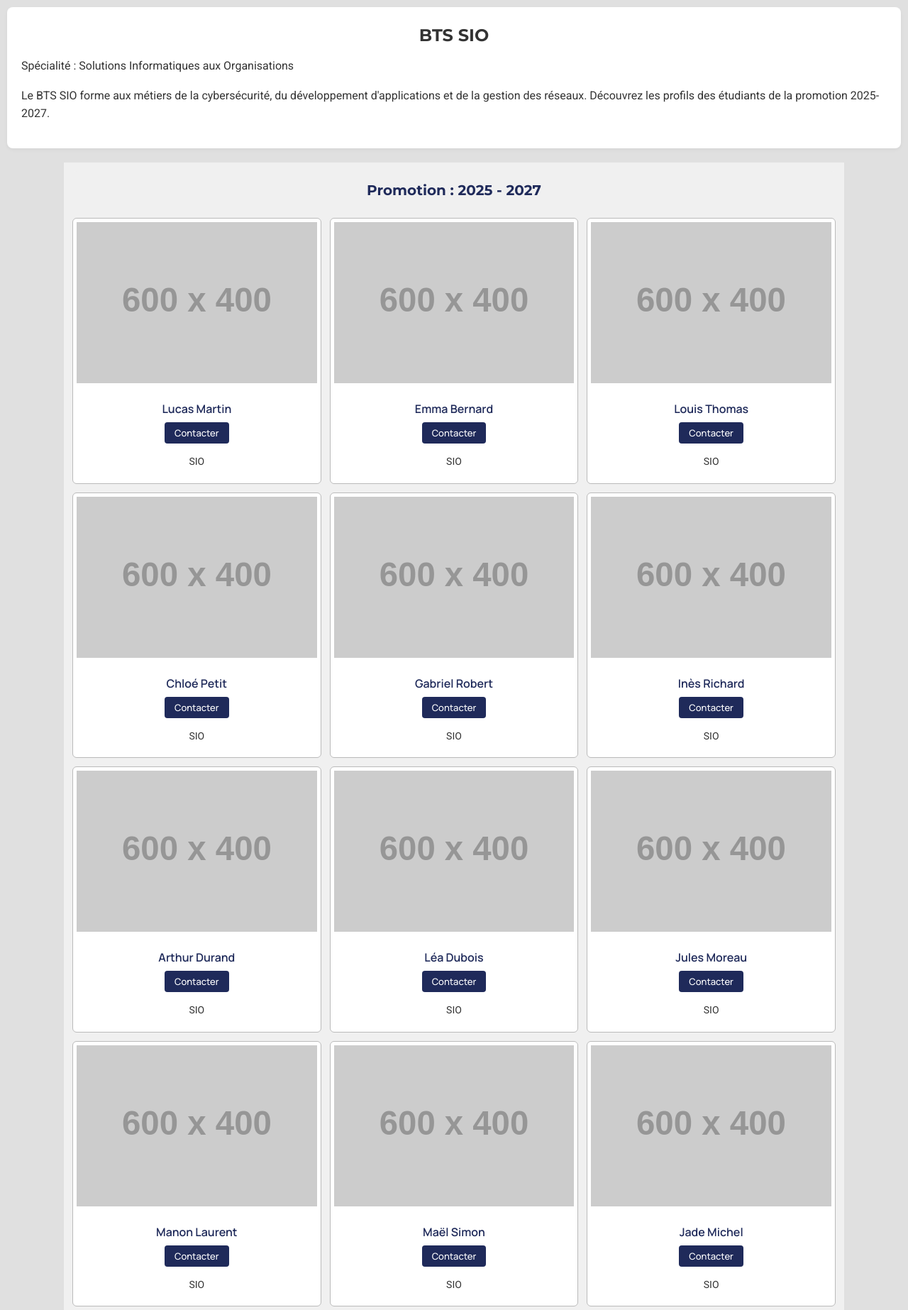
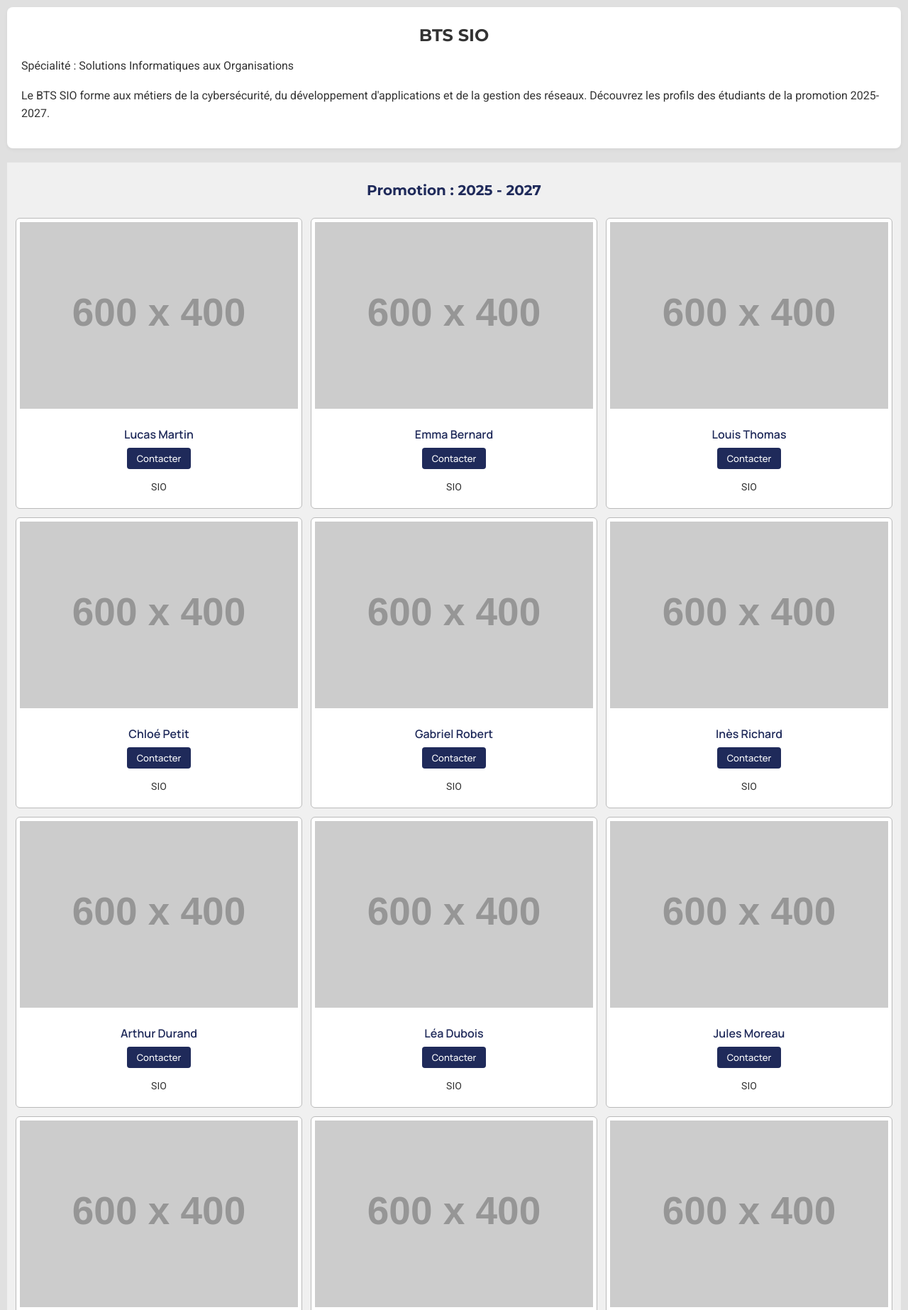
Before and after one commit to MarleyAvix/yearBook, a PHP site: page /template/sio.php in a window 1280 px wide. Shown: the part 81-1927 px from the top of the page at 71% size. Run offline with PHP 8.4, Linux system fonts and the light colour scheme; data comes from the database, SQL or seed files in the repository; grey boxes labelled with a size stand in for pictures from a placeholder-image service; some libraries are stand-ins or nearby versions.

Commit message:
Ajustement des styles CSS pour la page d'accueil : modification des propriétés max-width pour une meilleure réactivité

```diff
--- a/public/css/style.css
+++ b/public/css/style.css
@@ -785,9 +785,10 @@ body.page-home {
     grid-template-columns: 1fr;
     gap: 12px;
     background-color: #f0f0f0;
-    width: 100%;
     max-width: 1100px;
     padding: 12px;
+    width: 100%;
+    max-width: 100%;
 }
 
 @media (min-width: 540px) {
@@ -802,6 +803,7 @@ body.page-home {
         width: 100%;
         max-width: 1100px;
         margin-top: 20px;
+        max-width: 100%;
     }
 }
 
```
